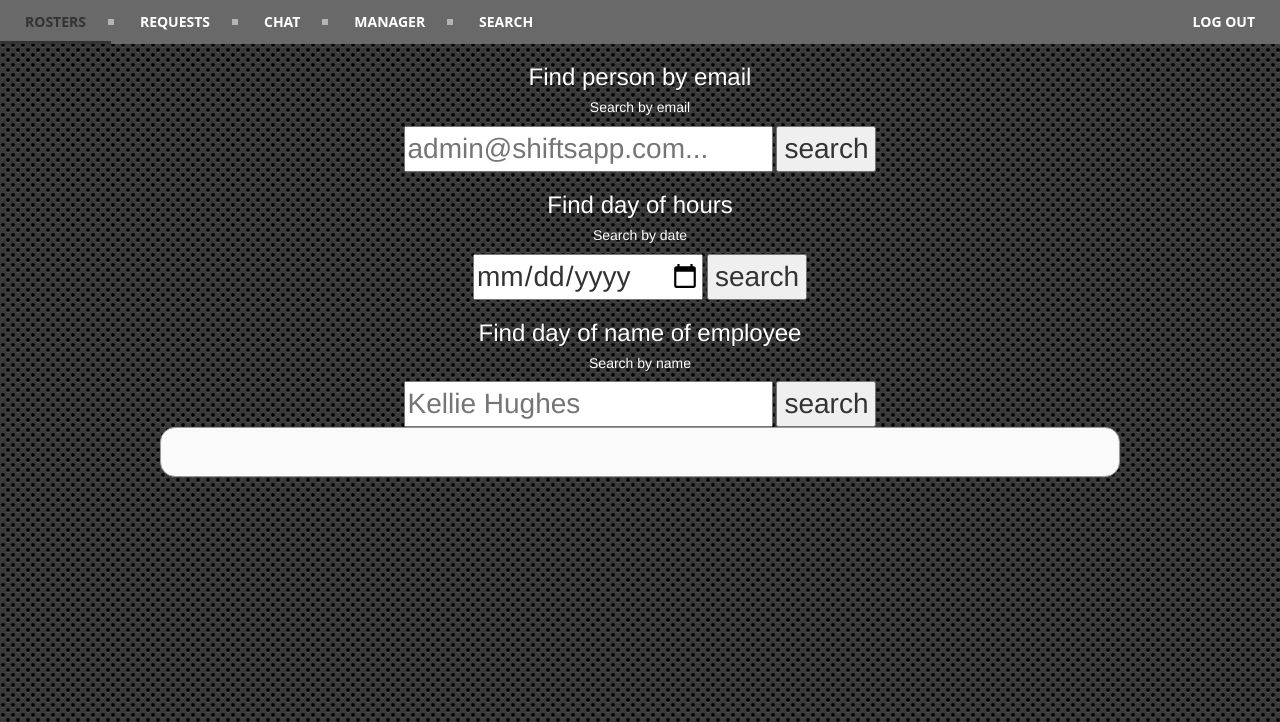
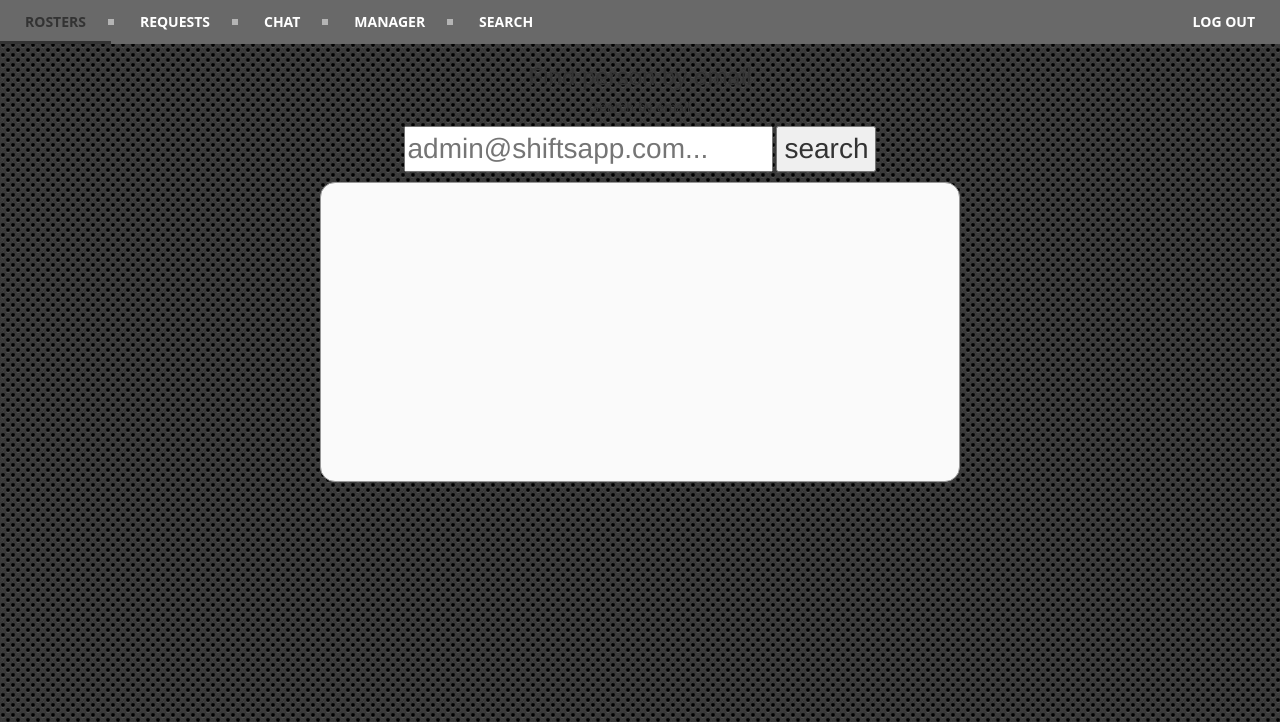
Before and after one commit to hereskellie/Shifts-V1.2, a PHP site: page /search.php in a window 1280 px wide. Shown: the top 722 px of the page. Run offline with PHP 8.4, Linux system fonts and the light colour scheme; some libraries are stand-ins or nearby versions.

Commit message:
Add files via upload

```diff
--- a/chat2.php
+++ b/chat2.php
@@ -59,6 +59,9 @@
             <li class='active'>
                 <a href='chat2.php'><span>Chat</span></a>
             </li>
+            <li class='active'>
+                <a href='search.php'><span>Search</span></a>
+            </li>
             <li class='last'>
                 <a href='manager.php'><span>Manager</span></a>
             </li>
--- a/newrosters.php
+++ b/newrosters.php
@@ -49,6 +49,7 @@
    <li class='active'><a href='roster.php'><span>Rosters</span></a></li>
    <li><a href='request.php'><span>Request</span></a></li>
    <li><a href='chat2.php'><span>Chat</span></a></li>
+   <li><a href='search.php'><span>Search</span></a></li>
    <li><a href='manager.php'><span>Manager</span></a></li>
    <li><a href='register.php'><span>New User</span></a></li>
    <li><a href='newrosters.php'><span>New Roster</span></a></li>
--- a/search.php
+++ b/search.php
@@ -1,3 +1,26 @@
+<!--
+
+* search.php
+
+* search interface - connected to searchjava.js
+
+*
+
+* Version information e.g. Version 6
+
+*
+
+* Date e.g. 19/04/2016
+
+* @author Kellie Hughes, X12388761
+
+*
+
+*/
+
+-->
+
+
 <?php
 
 ?>
@@ -51,32 +74,14 @@
 
 <body background="dark.jpg">
 <center>
-<h3><font color="white">Find person by email</font></h3>
-
-
-<h5><font color="white">Search by email</font></h5>
+<h3>Find person by email</h3>
+<h5>Search by email</h5>
 <form>
   <input type="text" placeholder="admin@shiftsapp.com..." />
   <button>search</button>
-  <p></p>
 </form>
+<p></p>
 
-<h3><font color="white">Find day of hours</font></h3>
-
-<h5><font color="white">Search by date</font></h5>
-<form>
-  <input type="date" />
-  <button>search</button>
-</form>
-
-<h3><font color="white">Find day of name of employee</font></h3>
-
-
-<h5><font color="white">Search by name</font></h5>
-<form>
-  <input type="text" placeholder="Kellie Hughes" />
-  <button>search</button>
-</form>
 
 <pre></pre>
 
--- a/softwareproject.css
+++ b/softwareproject.css
@@ -306,8 +306,8 @@ h1{
 }
 
 pre {
-  height: 50px;
-  width: 75%;
+  height: 300px;
+  width: 50%;
   padding: 20px;
   font-size: 20px;
   border-radius: 15px;
```
Also changed, not shown: roster.php (+25 -0 lines), rosterjava.js (+19 -0 lines), searchjava.js (+83 -1 lines).
